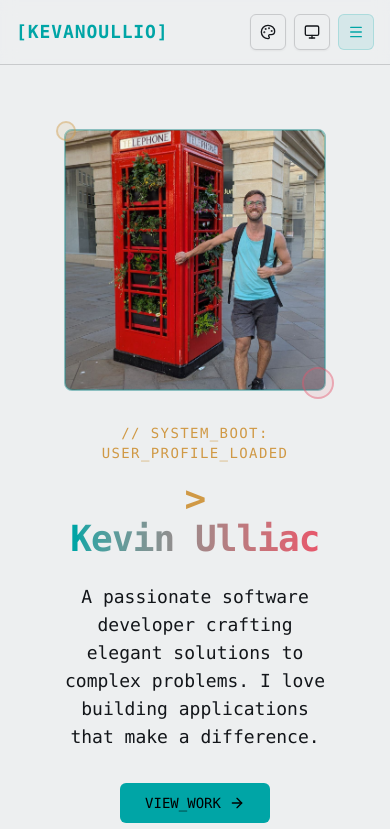
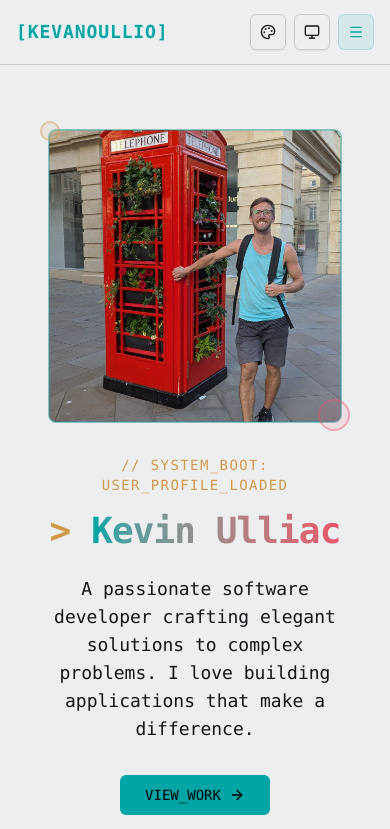
Before and after one commit to kevanoullio/kevanoullio.github.io, a React (Vite) app: page / in a window 390 px wide. Shown: the top 829 px of the page. Built offline with nearby package versions, Linux system fonts and the light colour scheme.

Commit message:
Adjusted some theme code, updated dark bg, added blinking terminal cursor, adjusted header for responsiveness.

```diff
--- a/src/components/Section.tsx
+++ b/src/components/Section.tsx
@@ -9,7 +9,7 @@ export function Section({ children, id, outerClassName = "", innerClassName = ""
   return (
     <section
       id={id}
-      className={`flex flex-col justify-center p-16 min-h-[64vh] max-w-6xl fade-in scroll-mt-0 relative ${outerClassName}`}
+      className={`flex flex-col justify-center my-16 px-12 md:px-16 min-h-[60vh] max-w-6xl fade-in scroll-mt-16 relative ${outerClassName}`}
     >
       <div className={`${innerClassName}`}>
         {children}
--- a/src/components/ThemeToggle.tsx
+++ b/src/components/ThemeToggle.tsx
@@ -52,7 +52,7 @@ export function ThemeToggle() {
         <ChevronRight className="h-4 w-4" />
       </Button>
 
-      <span className="ml-1 font-mono text-xs text-foreground/40">
+      <span className="hidden xl:flex mr-2 font-mono text-xs text-foreground/40">
         {permIndex + 1} / {PERMUTATIONS.length}
       </span>
     </div>
--- a/src/context/theme-config.ts
+++ b/src/context/theme-config.ts
@@ -42,7 +42,7 @@ export const applyThemeTokens = (
   const brighten = (l: number, amount: number) => Math.min(l + amount, 0.95)
 
   // Background / foreground
-  const bg = isDark ? "0.10 0.005 250" : "0.95 0.003 250"
+  const bg = isDark ? "0.22 0.002 250" : "0.95 0.003 267"
   const fg = isDark ? "0.95 0.005 250" : "0.20 0.008 250"
 
   root.style.setProperty("--background", `oklch(${bg})`)
--- a/src/index.css
+++ b/src/index.css
@@ -145,3 +145,21 @@ body {
 .fade-in {
   animation: fade-in-up 0.6s ease-out both;
 }
+
+/* Blinking terminal cursor block */
+@keyframes blink-block {
+  0%, 100% {
+    opacity: 1;
+  }
+  50% {
+    opacity: 0;
+  }
+}
+
+.animate-blink-block {
+  animation: blink-block 1s step-end infinite;
+}
+
+.animate-fade-in-up {
+  animation: fade-in-up 0.4s ease-out both;
+}
```
